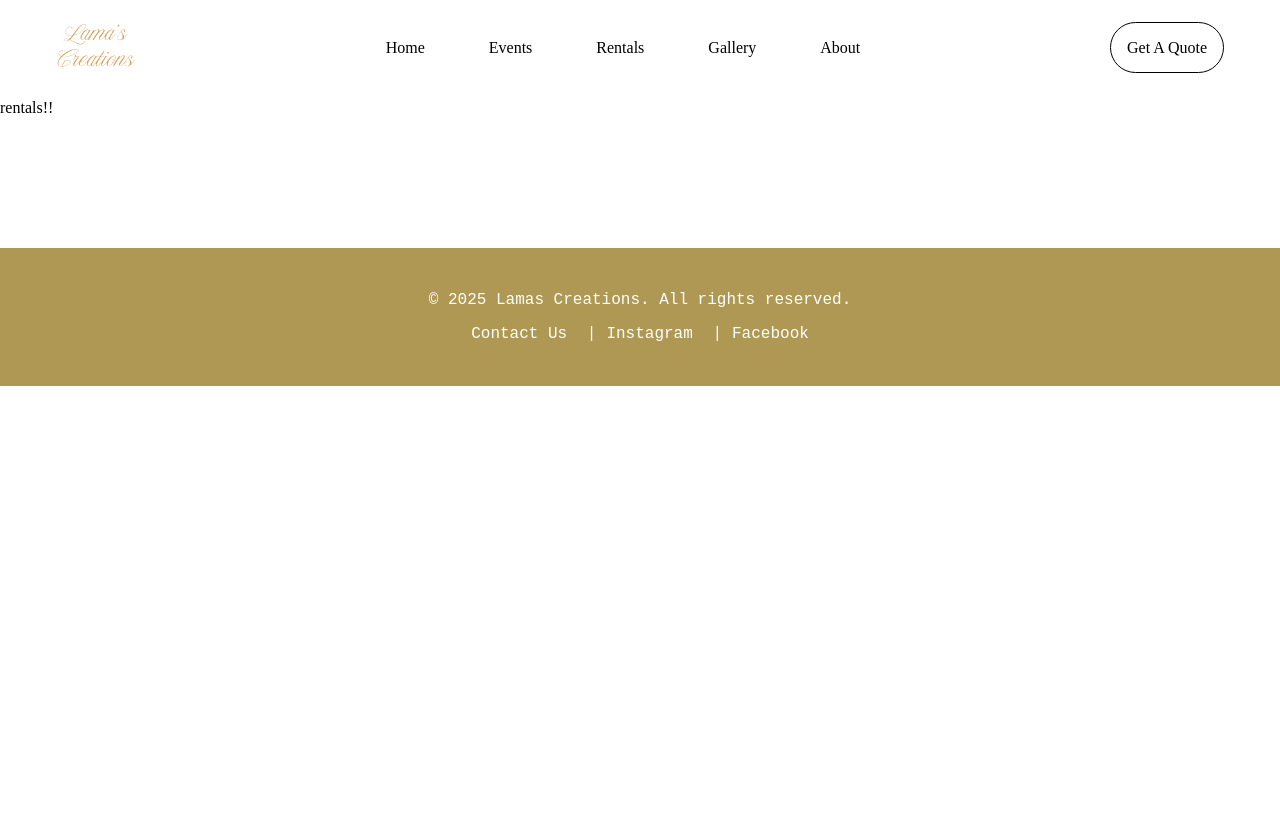
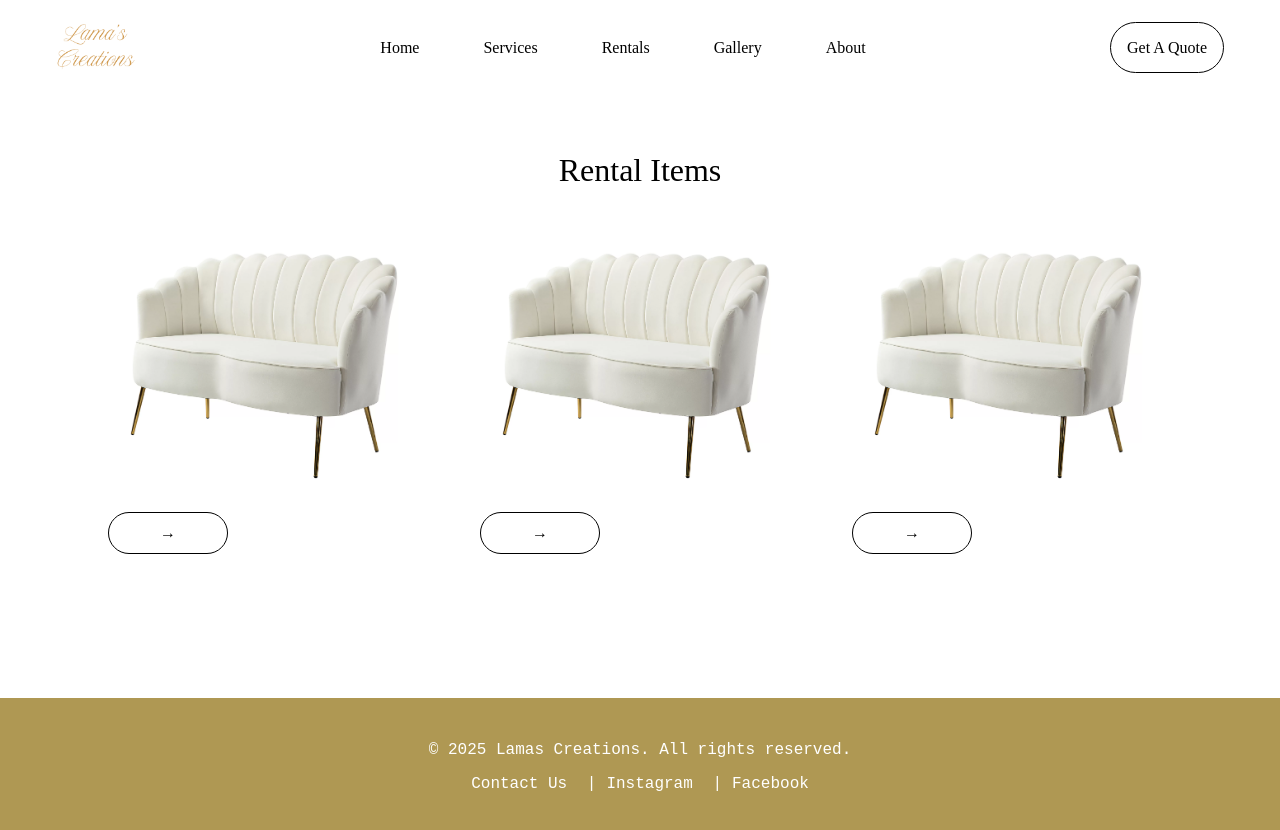
Before and after one commit to shahdk33/Lama-Website, a Next.js app in the folder lamascreations/: page /rentals in a window 1280 px wide. Shown: the top 830 px of the page. Before the commit the page ends 800 px from the top, so only its background shows below. Built offline with nearby package versions, Linux system fonts and the light colour scheme.

Commit message:
rentals page (temp)

```diff
--- a/lamascreations/src/app/components/footer.jsx
+++ b/lamascreations/src/app/components/footer.jsx
@@ -7,8 +7,8 @@ const Footer = () => {
             <p className="footer-date">© {new Date().getFullYear()} Lamas Creations. All rights reserved.</p>
             <div className="footer-links">
               <a href="">Contact Us</a> |
-              <a href="">Instagram</a> |
-              <a href="">Facebook</a>
+              <a href="https://www.instagram.com/lamascreations/" target='blank'>Instagram</a> |
+              <a href="https://www.facebook.com/p/Lama-Creations-100064520181464/" target='blank'>Facebook</a>
 
             </div>
           </div>
--- a/lamascreations/src/app/components/navbar.jsx
+++ b/lamascreations/src/app/components/navbar.jsx
@@ -18,9 +18,9 @@ const Navbar = () => {
 <div className="topNavDiv">
             <ul className="topNavLinks">
                 <li> <Link href="/home">Home</Link></li>
-                <li> <a href="/home#events">Events</a></li>
-                <li> <a href="#rentals">Rentals</a></li>
-                <li> <a href="#rentals">Gallery</a></li>
+                <li> <a href="/home#events">Services</a></li>
+                <li> <Link href="/rentals">Rentals</Link></li>
+                <li> <Link href="/gallery">Gallery</Link></li>
                 <li><Link href="/about">About</Link></li>
             </ul>
 </div>
--- a/lamascreations/src/app/globals.css
+++ b/lamascreations/src/app/globals.css
@@ -235,3 +235,10 @@ a {
 .about-text{
   color: black;
 }
+
+.rentals-Div {
+  display: flex;
+  justify-content: center;
+  align-items: center;
+  gap: 20px;
+}
--- a/lamascreations/src/app/rentals/page.tsx
+++ b/lamascreations/src/app/rentals/page.tsx
@@ -1,8 +1,46 @@
+"use client"
 import React from 'react'
+import Image from 'next/image'
+import couchPhoto from '../assets/Couch.png'
+import "aos/dist/aos.css";
+import { useEffect } from "react";
+import AOS from "aos";
 
 const Rentals = () => {
+  useEffect(() => {
+      AOS.init({ duration: 800, offset: 100 });
+    }, []);
+
   return (
-    <div>rentals!!</div>
+    <div className="rentals-page">
+      <h1 className="service-title">Rental Items</h1>
+
+<div className="rentals-Div">
+
+<div className='eventPhotoDiv' data-aos="fade-up">
+          <Image className='eventPhoto' alt="wedding photo" src={couchPhoto}/>
+          <button className="arrowButton">
+            &rarr;
+        </button>
+</div>
+
+      <div className='eventPhotoDiv' data-aos="fade-up">
+        <Image className='eventPhoto' alt="baby shower photo" src={couchPhoto}/>
+        <button className="arrowButton">
+            &rarr;
+        </button>
+      </div>
+
+      <div className='eventPhotoDiv' data-aos="fade-up">
+        <Image className='eventPhoto' alt="party photo" src={couchPhoto}/>
+        <button className="arrowButton">
+            &rarr;
+        </button>
+      </div>
+</div>
+</div>
+
+
   )
 }
 
```
Also changed, not shown: lamascreations/src/app/gallery/page.tsx (added, +9 -0 lines).
